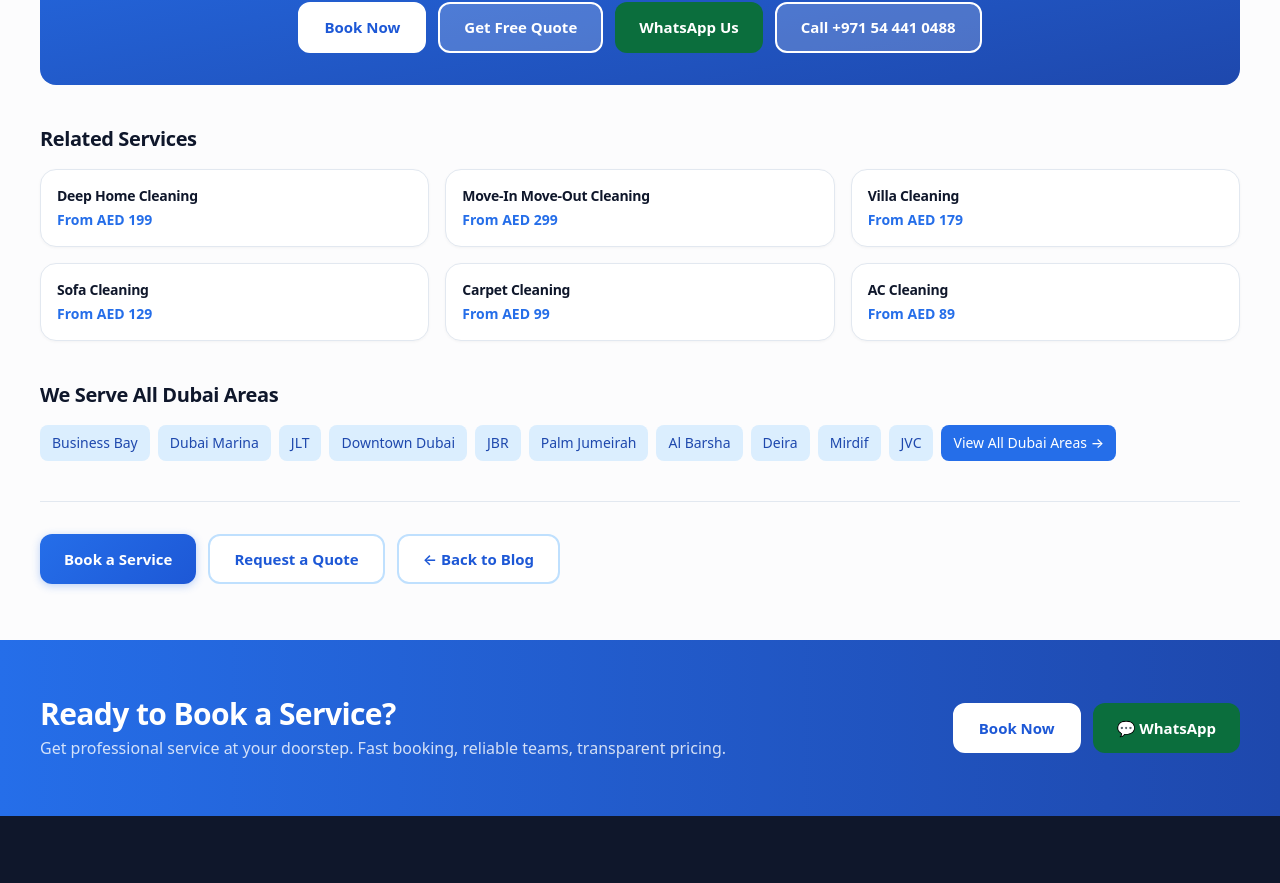
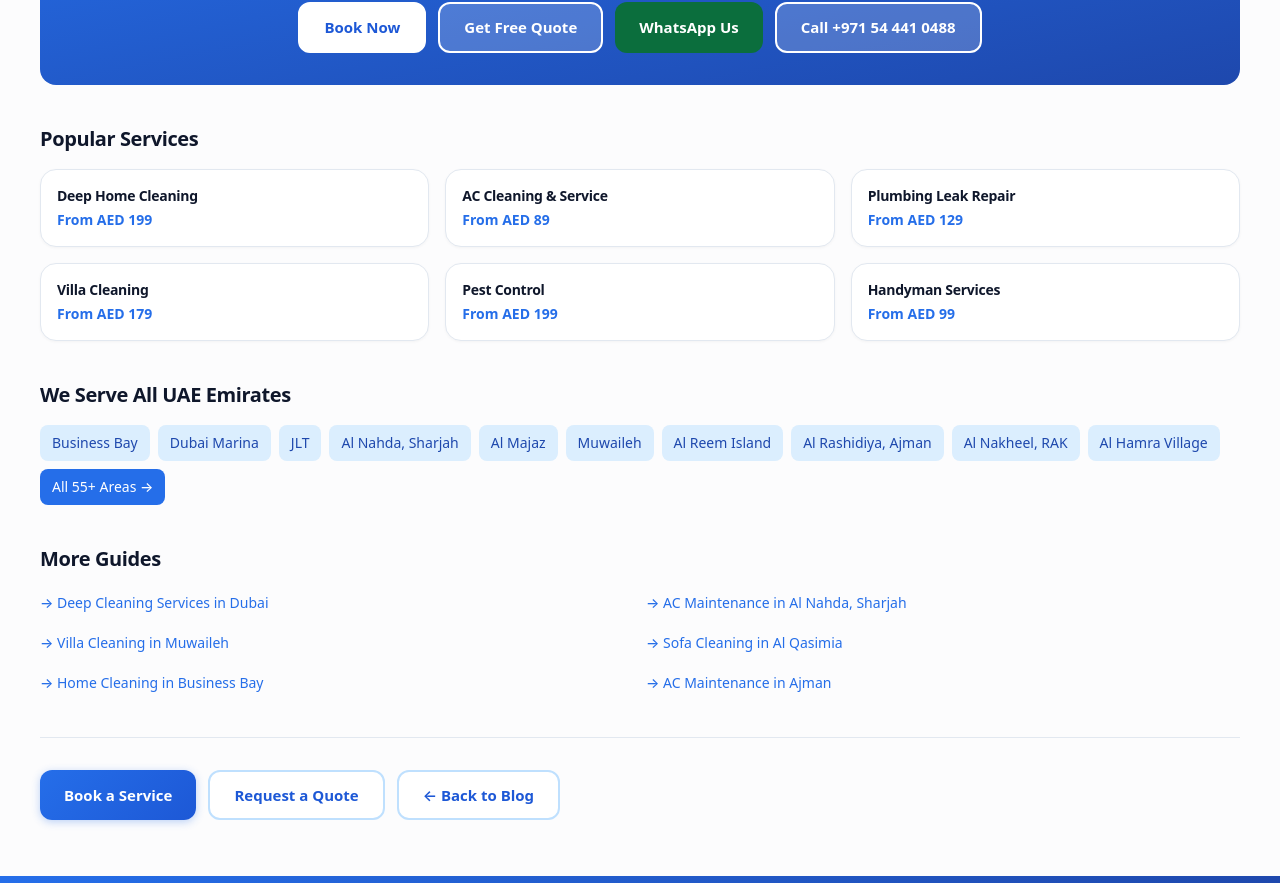
Before and after one commit to cleantecpro91/cleantecpro, a Next.js app: page /blog/ac-maintenance-tips-uae-summers in a window 1280 px wide. Shown: the part 1018-1901 px from the top of the page. Built offline with nearby package versions, Linux system fonts and the light colour scheme.

Commit message:
full interlinking on all blog posts: services + locations + blogs

```diff
--- a/src/app/blog/[slug]/page.tsx
+++ b/src/app/blog/[slug]/page.tsx
@@ -814,11 +814,11 @@ export default async function BlogPostPage({ params }: { params: Promise<{ slug:
             dangerouslySetInnerHTML={{ __html: post.content }}
           />
 
-          {/* CTA Block */}
+          {/* CTA Block - Dynamic */}
           <div className="my-10 bg-gradient-to-br from-brand-600 to-brand-800 rounded-2xl p-8 text-center text-white">
-            <h2 className="text-2xl font-extrabold mb-3">Book Your Deep Cleaning Service in Dubai Today</h2>
+            <h2 className="text-2xl font-extrabold mb-3">Book a Service — Get a Free Quote in 60 Seconds</h2>
             <p className="text-white/90 mb-6 max-w-lg mx-auto">
-              Do not let dust, germs, and hidden grime affect your health and comfort. Experience the difference a truly clean home makes.
+              Same-day slots available across Dubai, Sharjah, Abu Dhabi, Ajman, RAK, and all UAE emirates. No hidden charges.
             </p>
             <div className="flex flex-wrap justify-center gap-3">
               <Link href="/booking" className="btn-outline !bg-white !text-brand-700 !border-white hover:!bg-brand-50">
@@ -827,7 +827,7 @@ export default async function BlogPostPage({ params }: { params: Promise<{ slug:
               <Link href="/quote" className="btn-outline !bg-white/20 !border-2 !border-white !text-white hover:!bg-white/30 font-bold">
                 Get Free Quote
               </Link>
-              <a href={`https://wa.me/${BRAND.whatsapp}?text=${encodeURIComponent("Hi, I'd like to book a deep cleaning service.")}`} className="btn-whatsapp" target="_blank" rel="noopener noreferrer">
+              <a href={`https://wa.me/${BRAND.whatsapp}?text=${encodeURIComponent(`Hi, I'd like to inquire about ${post.title}.`)}`} className="btn-whatsapp" target="_blank" rel="noopener noreferrer">
                 WhatsApp Us
               </a>
               <a href={`tel:${BRAND.phone}`} className="btn-outline !bg-white/20 !border-2 !border-white !text-white hover:!bg-white/30 font-bold">
@@ -856,17 +856,17 @@ export default async function BlogPostPage({ params }: { params: Promise<{ slug:
             </div>
           )}
 
-          {/* Related Services */}
+          {/* Related Services - covers all main categories */}
           <div className="my-10">
-            <h2 className="text-xl font-extrabold text-slate-900 mb-4">Related Services</h2>
+            <h2 className="text-xl font-extrabold text-slate-900 mb-4">Popular Services</h2>
             <div className="grid sm:grid-cols-3 gap-4">
               {[
                 { name: "Deep Home Cleaning", href: "/services/cleaning/deep-cleaning/deep-home-cleaning", price: "From AED 199" },
-                { name: "Move-In Move-Out Cleaning", href: "/services/cleaning/deep-cleaning/move-in-move-out-cleaning", price: "From AED 299" },
+                { name: "AC Cleaning & Service", href: "/services/ac-hvac/ac-maintenance/ac-cleaning", price: "From AED 89" },
+                { name: "Plumbing Leak Repair", href: "/services/plumbing/plumbing-repair/leak-repair", price: "From AED 129" },
                 { name: "Villa Cleaning", href: "/services/cleaning/regular-cleaning/villa-cleaning", price: "From AED 179" },
-                { name: "Sofa Cleaning", href: "/services/cleaning/specialized-cleaning/sofa-cleaning", price: "From AED 129" },
-                { name: "Carpet Cleaning", href: "/services/cleaning/specialized-cleaning/carpet-cleaning", price: "From AED 99" },
-                { name: "AC Cleaning", href: "/services/ac-hvac/ac-maintenance/ac-cleaning", price: "From AED 89" },
+                { name: "Pest Control", href: "/services/pest-control/general-pest-control/general-pest-treatment", price: "From AED 199" },
+                { name: "Handyman Services", href: "/services/handyman/general-handyman/furniture-assembly", price: "From AED 99" },
               ].map(svc => (
                 <Link key={svc.href} href={svc.href} className="premium-card p-4 flex flex-col">
                   <h3 className="text-sm font-bold text-slate-900 mb-1">{svc.name}</h3>
@@ -876,29 +876,50 @@ export default async function BlogPostPage({ params }: { params: Promise<{ slug:
             </div>
           </div>
 
-          {/* Related Locations */}
+          {/* Related Locations - all emirates */}
           <div className="my-10">
-            <h2 className="text-xl font-extrabold text-slate-900 mb-4">We Serve All Dubai Areas</h2>
+            <h2 className="text-xl font-extrabold text-slate-900 mb-4">We Serve All UAE Emirates</h2>
             <div className="flex flex-wrap gap-2">
               {[
                 { name: "Business Bay", href: "/locations/dubai/business-bay" },
                 { name: "Dubai Marina", href: "/locations/dubai/dubai-marina" },
                 { name: "JLT", href: "/locations/dubai/jlt" },
-                { name: "Downtown Dubai", href: "/locations/dubai/downtown-dubai" },
-                { name: "JBR", href: "/locations/dubai/jbr" },
-                { name: "Palm Jumeirah", href: "/locations/dubai/palm-jumeirah" },
-                { name: "Al Barsha", href: "/locations/dubai/al-barsha" },
-                { name: "Deira", href: "/locations/dubai/deira" },
-                { name: "Mirdif", href: "/locations/dubai/mirdif" },
-                { name: "JVC", href: "/locations/dubai/jvc" },
+                { name: "Al Nahda, Sharjah", href: "/locations/sharjah/al-nahda-sharjah" },
+                { name: "Al Majaz", href: "/locations/sharjah/al-majaz" },
+                { name: "Muwaileh", href: "/locations/sharjah/muwaileh" },
+                { name: "Al Reem Island", href: "/locations/abu-dhabi/al-reem-island" },
+                { name: "Al Rashidiya, Ajman", href: "/locations/ajman/al-rashidiya" },
+                { name: "Al Nakheel, RAK", href: "/locations/ras-al-khaimah/al-nakheel" },
+                { name: "Al Hamra Village", href: "/locations/ras-al-khaimah/al-hamra-village" },
               ].map(loc => (
-                <Link key={loc.href} href={loc.href} className="text-sm text-brand-800 bg-brand-100 px-3 py-2 rounded-lg hover:bg-brand-100 transition-colors font-medium">
+                <Link key={loc.href} href={loc.href} className="text-sm text-brand-800 bg-brand-100 px-3 py-2 rounded-lg hover:bg-brand-200 transition-colors font-medium">
                   {loc.name}
                 </Link>
               ))}
-              <Link href="/locations/dubai" className="text-sm text-white bg-brand-600 px-3 py-2 rounded-lg hover:bg-brand-700 transition-colors font-medium">
-                View All Dubai Areas →
+              <Link href="/locations" className="text-sm text-white bg-brand-600 px-3 py-2 rounded-lg hover:bg-brand-700 transition-colors font-medium">
+                All 55+ Areas →
               </Link>
+            </div>
+          </div>
+
+          {/* Related Blog Posts */}
+          <div className="my-10">
+            <h2 className="text-xl font-extrabold text-slate-900 mb-4">More Guides</h2>
+            <div className="grid sm:grid-cols-2 gap-3">
+              {[
+                { title: "Deep Cleaning Services in Dubai", href: "/blog/professional-deep-cleaning-services-dubai" },
+                { title: "AC Maintenance in Al Nahda, Sharjah", href: "/blog/ac-maintenance-al-nahda-sharjah" },
+                { title: "Villa Cleaning in Muwaileh", href: "/blog/villa-cleaning-muwaileh-sharjah" },
+                { title: "Sofa Cleaning in Al Qasimia", href: "/blog/sofa-cleaning-al-qasimia-sharjah" },
+                { title: "Home Cleaning in Business Bay", href: "/blog/home-cleaning-business-bay-dubai" },
+                { title: "AC Maintenance in Ajman", href: "/blog/ac-maintenance-ajman" },
+                { title: "Pest Control in RAK", href: "/blog/pest-control-ras-al-khaimah" },
+                { title: "Services in Al Nakheel, RAK", href: "/blog/cleaning-ac-plumbing-services-al-nakheel-rak" },
+              ].filter(b => b.href !== `/blog/${slug}`).slice(0, 6).map(b => (
+                <Link key={b.href} href={b.href} className="text-sm text-brand-600 hover:text-brand-700 hover:underline font-medium py-1">
+                  → {b.title}
+                </Link>
+              ))}
             </div>
           </div>
 
```
Also changed, not shown: 1 other file (tests, documents, lock files or other folders).
